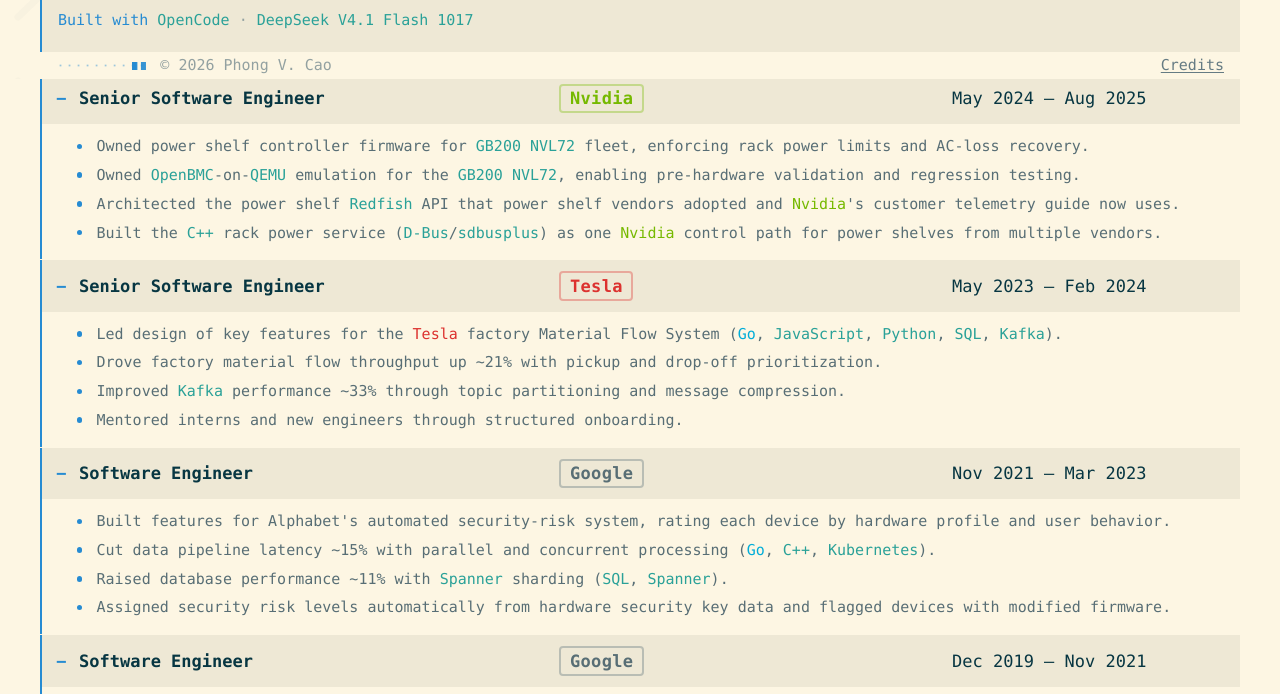
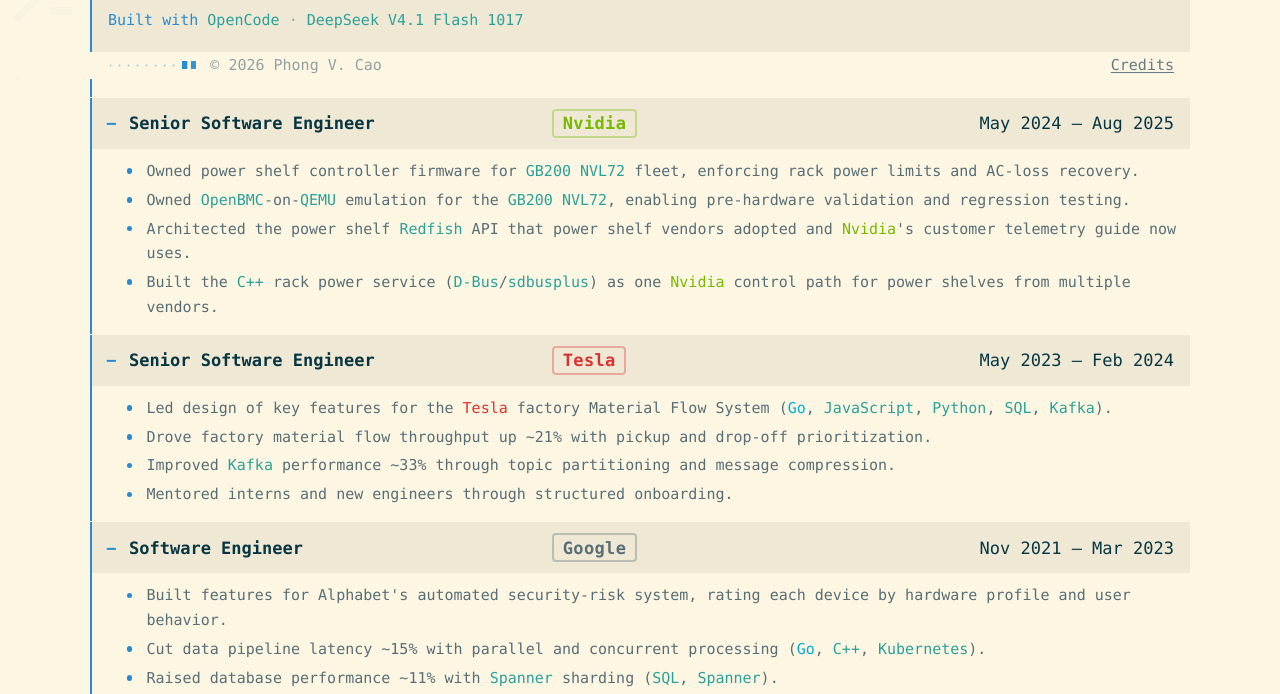
Before and after one commit to phongvcao/phongvcao.github.io, a plain HTML site: page index.html in a window 1280 px wide. Shown: the part 721-1415 px from the top of the page. Drawn offline with Linux system fonts and the light colour scheme.

Commit message:
site: headliner dates and tech stacks end on the right margin
With the logos gone the text is shorter than its column, so the column
kept a hole on the right. The third column is now anchored right: dates
and tech stacks end at the row padding, 16px from the page edge.

The page is 1100px wide on desktop instead of 1200px, which pulls the
role, company and stack columns closer together.

styles.css versioned to ?v=20261127p.

```diff
--- a/index.html
+++ b/index.html
@@ -30,7 +30,7 @@
   <meta name="twitter:image" content="https://phongvcao.com/assets/og-image.png">
   <meta name="twitter:image:alt" content="Phong V. Cao — Senior Software Engineer, BMC and OpenBMC firmware">
   <link rel="icon" id="favicon" href="assets/favicon.svg" type="image/svg+xml">
-  <link rel="stylesheet" href="styles.css?v=20261127n">
+  <link rel="stylesheet" href="styles.css?v=20261127p">
   <script type="application/ld+json">
   {
     "@context": "https://schema.org",
--- a/styles.css
+++ b/styles.css
@@ -59,7 +59,7 @@
   --c-school: #dc322f; /* SBU red */
   --c-go: #00add8; /* Go brand cyan */
 
-  --page-w: 1200px;
+  --page-w: 1100px;
   --mono: "Site Mono", "DejaVuSansM Nerd Font", "DejaVuSansM Nerd Font Mono", "DejaVuSansMono Nerd Font", "DejaVuSansMono Nerd Font Mono", "DejaVu Sans Mono", ui-monospace, SFMono-Regular, "SF Mono", Menlo, Monaco, Consolas, "Liberation Mono", "Courier New", monospace;
 }
 
@@ -898,9 +898,12 @@ code {
   font-weight: 600;
 }
 
+/* Dates and tech stacks end on the page's right margin. With the logos gone
+   the text is shorter than the column, so the column is anchored right
+   instead of leaving a hole after the words. */
 .exp-dates {
   color: var(--base2);
-  text-align: left;
+  text-align: right;
   white-space: nowrap;
   font-variant-numeric: tabular-nums;
 }
```
Also changed, not shown: credits.html (+1 -1 lines), gameplans/credits-1440-dark.png, gameplans/credits-1440-light.png, gameplans/credits-390-dark.png, gameplans/credits-390-light.png, 4 other files.
